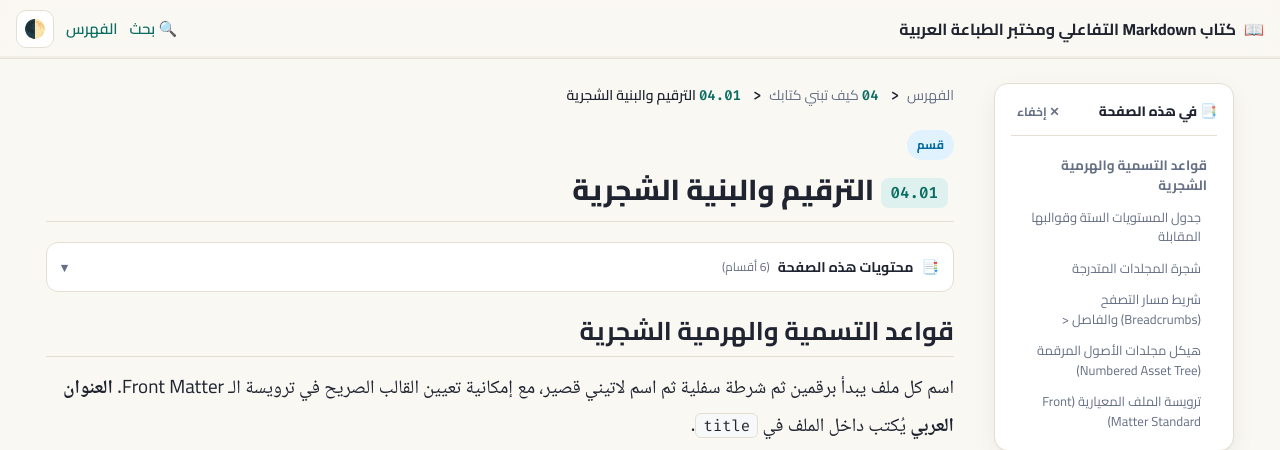
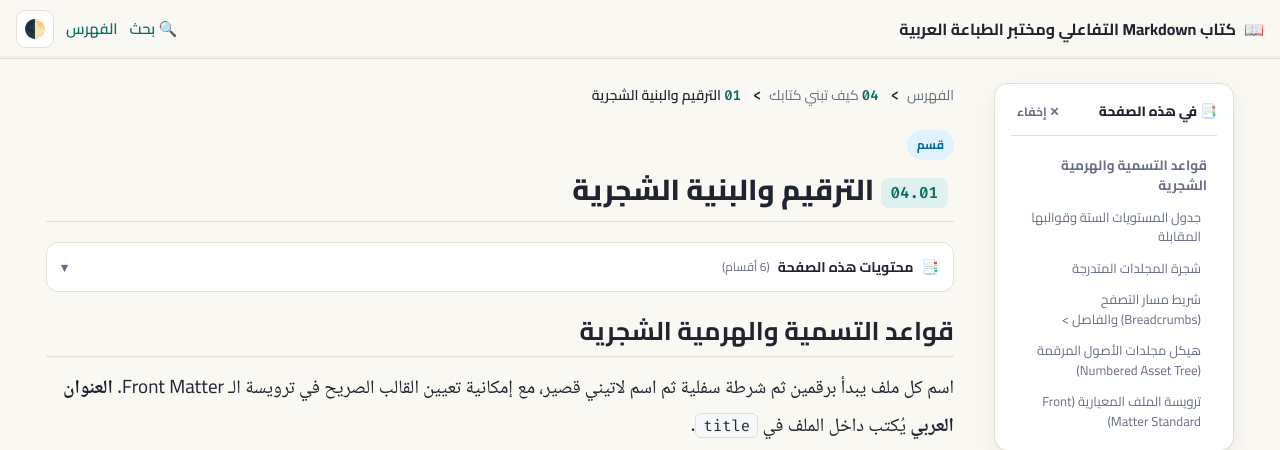
Before and after one commit to fakhruldeen/book, a Jekyll site: the page built from 04_authoring/01_numbering.md, in a window 1280 px wide and 1400 px high. Shown: the top 450 px of the window. Built offline with Jekyll 4.4.1, drawn with Linux system fonts in a browser that asks for light colours; some of the changed text lies outside the part shown.

Commit message:
style: use local segment numbers in crumbs and change separator to >

```diff
--- a/_includes/book_crumbs.html
+++ b/_includes/book_crumbs.html
@@ -7,17 +7,30 @@
     {%- if forloop.first -%}{%- assign _acc = s -%}{%- else -%}{%- assign _acc = _acc | append: "/" | append: s -%}{%- endif -%}
     {%- assign _target = _acc | append: ".md" -%}
     {%- assign _coll_target = "_book/" | append: _target -%}
+    {%- assign s_num = "" -%}
+    {%- if s contains "_" -%}
+      {%- assign _candidate = s | split: "_" | first -%}
+      {%- assign _first_char = _candidate | slice: 0, 1 -%}
+      {%- if "0123456789" contains _first_char -%}
+        {%- assign s_num = _candidate -%}
+      {%- endif -%}
+    {%- endif -%}
     {%- unless forloop.last -%}
       {%- for p in include.book -%}
         {%- if p.path == _target or p.path == _coll_target -%}
-          {%- capture p_num -%}{% if p.num %}{{ p.num }}{% else %}{% include num.html path=p.path %}{% endif %}{%- endcapture -%}
-          {%- assign p_num = p_num | strip -%}
-          <li><a href="{{ p.url | relative_url }}">{% if p_num != "" %}<span class="crumb-num" dir="ltr">{{ p_num }}</span> {% endif %}{{ p.title }}</a></li>
+          <li><a href="{{ p.url | relative_url }}">{% if s_num != "" %}<span class="crumb-num" dir="ltr">{{ s_num }}</span> {% endif %}{{ p.title }}</a></li>
         {%- endif -%}
       {%- endfor -%}
     {%- endunless -%}
   {%- endfor -%}
-  {%- capture cur_num -%}{% if page.num %}{{ page.num }}{% else %}{% include num.html path=page.path %}{% endif %}{%- endcapture -%}
-  {%- assign cur_num = cur_num | strip -%}
+  {%- assign cur_seg = _segs | last -%}
+  {%- assign cur_num = "" -%}
+  {%- if cur_seg contains "_" -%}
+    {%- assign _candidate = cur_seg | split: "_" | first -%}
+    {%- assign _first_char = _candidate | slice: 0, 1 -%}
+    {%- if "0123456789" contains _first_char -%}
+      {%- assign cur_num = _candidate -%}
+    {%- endif -%}
+  {%- endif -%}
   <li aria-current="page">{% if cur_num != "" %}<span class="crumb-num" dir="ltr">{{ cur_num }}</span> {% endif %}{{ page.title }}</li>
 </ol>
--- a/assets/css/book.css
+++ b/assets/css/book.css
@@ -92,7 +92,7 @@ a:hover { text-decoration-thickness: 2px; }
 .cover-content:empty { display: none; }
 
 .crumbs { list-style: none; display: flex; flex-wrap: wrap; align-items: center; gap: 4px 0; margin: 0 0 18px; padding: 0; font-family: var(--font-ui); font-size: 14px; color: var(--text); line-height: 1.8; }
-.crumbs li + li::before { content: "<"; margin-inline: 8px; color: var(--text); font-weight: 700; font-family: var(--font-code), monospace; }
+.crumbs li + li::before { content: ">"; margin-inline: 8px; color: var(--text); font-weight: 700; font-family: var(--font-code), monospace; }
 .crumbs a { color: var(--muted); text-decoration: none; }
 .crumbs a:hover { color: var(--accent); }
 .crumbs [aria-current="page"] { color: var(--text); font-weight: 600; }
```
Also changed, not shown: 04_authoring/01_numbering.md (+4 -4 lines), 04_authoring/03_theme_layouts.md (+1 -1 lines), index.md (+1 -1 lines), README.md.
